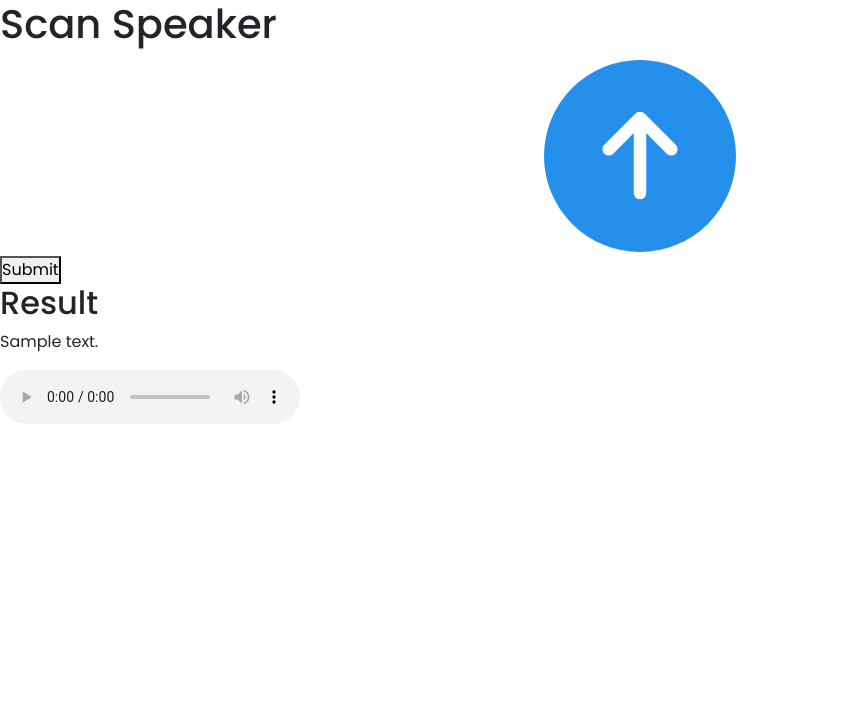
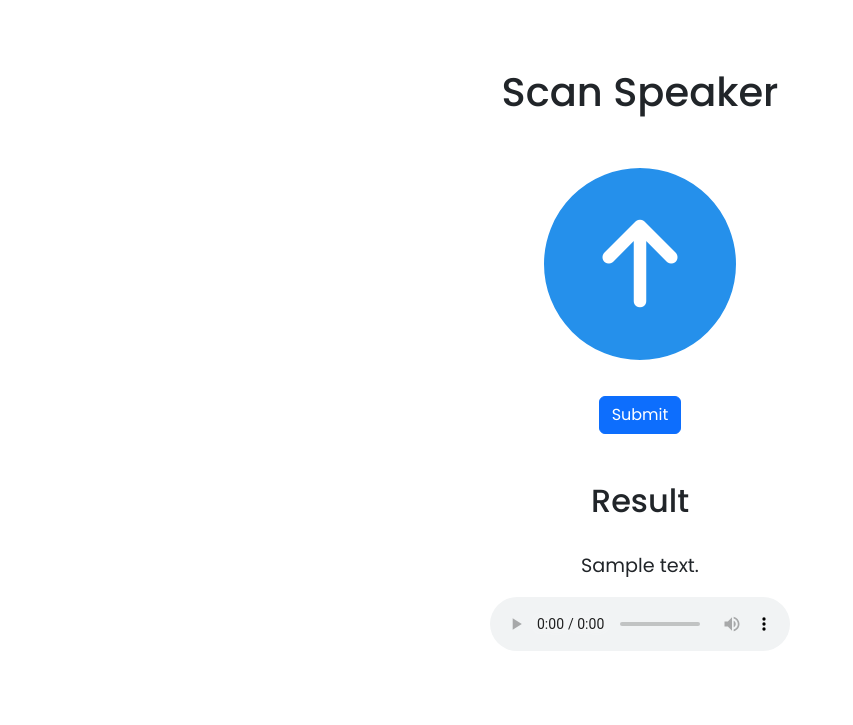
Before and after one commit to Hardvan/ScanSpeaker, a Flask app: template templates/index.html in a window 1280 px wide. Shown: the top 725 px of the page, without its empty margins (0-853 px from the left). Run offline with Flask 2, Linux system fonts and the light colour scheme; the template is opened without the code that fills it: most values are stand-ins (such as "Sample title", 1, 10 or a date in 2020).

Commit message:
Improve styling and add multiline functionality

```diff
--- a/app.py
+++ b/app.py
@@ -25,7 +25,14 @@ def index():
         # Reading the text from the image
         reader = easyocr.Reader(['en'])
         data = reader.readtext(np.array(img))
-        text = data[0][1]
+
+        # For one line of text
+        # text = data[0][1]
+
+        # For multiple lines
+        text = ""
+        for i in range(len(data)):
+            text += data[i][1] + " "
 
         print(data)  # For debugging
 
--- a/static/css/index.css
+++ b/static/css/index.css
@@ -10,6 +10,7 @@ html {
 }
 
 body {
+  padding: 20px;
 }
 
 .wrapper {
@@ -18,8 +19,10 @@ body {
   display: flex;
   align-items: center;
   justify-content: center;
+  margin-bottom: 2rem;
 }
-.wrapper .file-upload {
+
+.file-upload {
   height: 200px;
   width: 200px;
   border-radius: 100px;
@@ -35,7 +38,8 @@ body {
   color: #ffffff;
   font-size: 100px;
 }
-.wrapper .file-upload input[type="file"] {
+
+.file-upload input[type="file"] {
   height: 200px;
   width: 200px;
   position: absolute;
@@ -44,7 +48,22 @@ body {
   opacity: 0;
   cursor: pointer;
 }
-.wrapper .file-upload:hover {
+
+.file-upload:hover {
   background-position: 0 -100%;
   color: #2590eb;
 }
+
+.result {
+  margin-top: 5rem;
+}
+
+.result h2 {
+  font-size: 2rem;
+  margin-bottom: 2rem;
+}
+
+.result p {
+  font-size: 1.2rem;
+  margin-bottom: 1rem;
+}
--- a/templates/index.html
+++ b/templates/index.html
@@ -40,20 +40,25 @@
   </head>
 
   <body>
-    <h1>Scan Speaker</h1>
+    <h1 class="text-center my-5">Scan Speaker</h1>
 
-    <form action="/" method="POST" enctype="multipart/form-data">
+    <form
+      action="/"
+      method="POST"
+      enctype="multipart/form-data"
+      class="text-center"
+    >
       <div class="wrapper">
         <div class="file-upload">
           <input type="file" name="imageFile" />
           <i class="fa fa-arrow-up"></i>
         </div>
       </div>
-      <button type="submit">Submit</button>
+      <button type="submit" class="btn btn-primary">Submit</button>
     </form>
 
     {% if result %}
-    <div class="result">
+    <div class="result text-center my-5">
       <h2>Result</h2>
       <p>{{ result.text }}</p>
       <audio controls>
```
